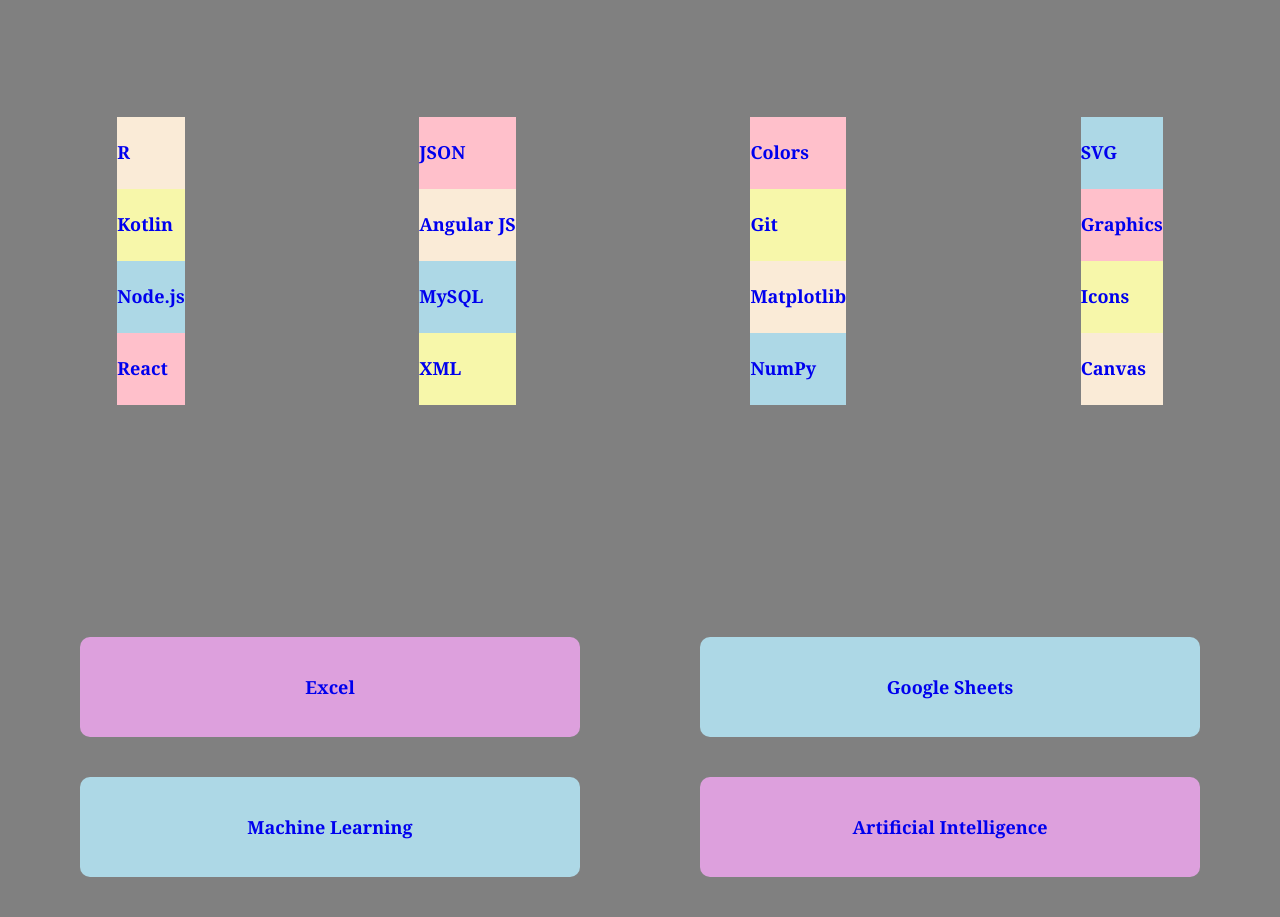
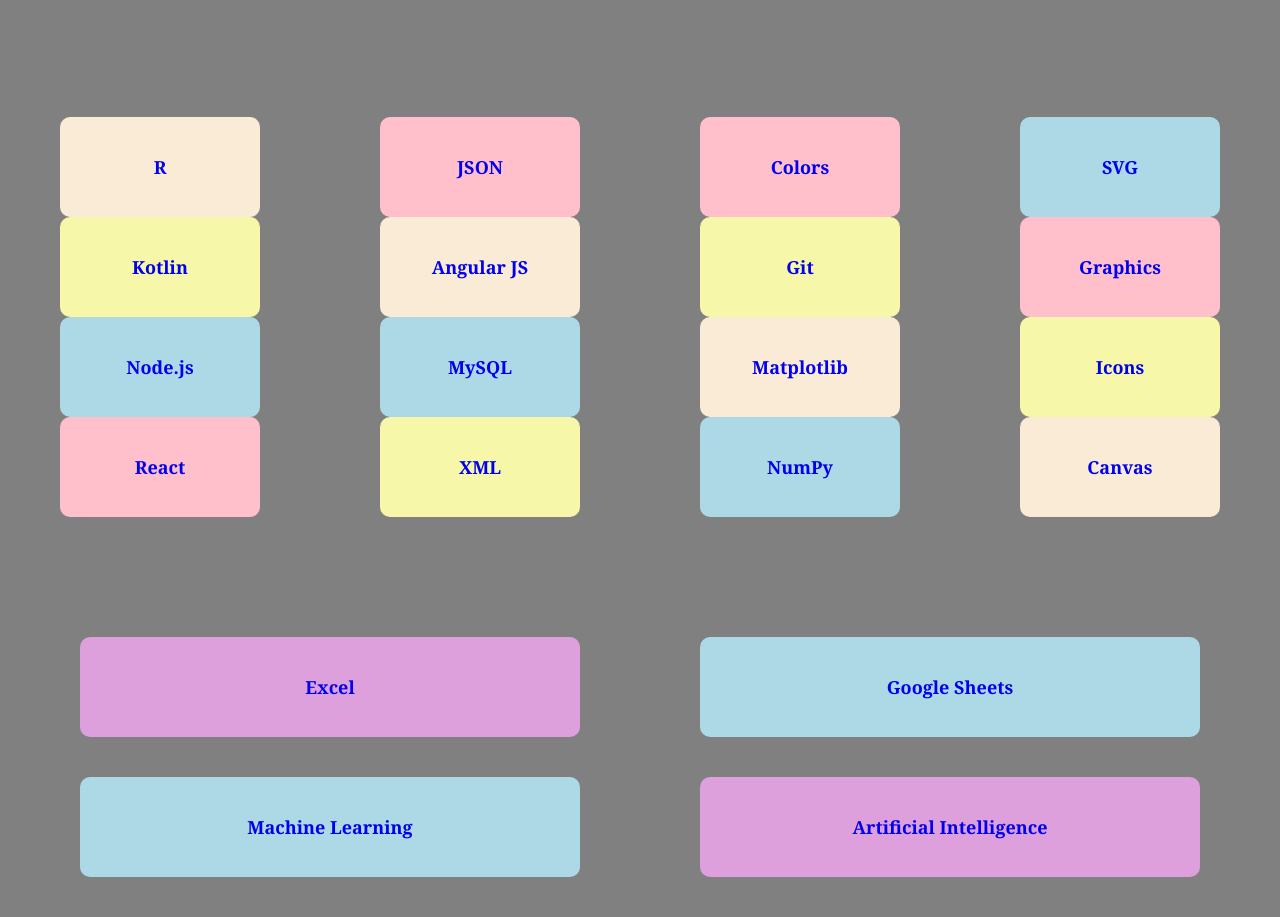
Before and after one commit to ruth-angela/w3sch-Repeat, a plain HTML site: page index.html in a window 1280 px wide. Shown: the part 1942-2859 px from the top of the page. Drawn offline with nearby package versions, Linux system fonts and the light colour scheme.

Commit message:
my w3sch repeat commit

```diff
--- a/style.css
+++ b/style.css
@@ -222,28 +222,48 @@ a{
     display: flex;
     justify-content: space-around;
     height: 500px;
-    line-height: 70px;
 }
 .r,.ajs,.mat,.canva{
     background-color: antiquewhite;
+    width: 200px;
+    height: 100px;
+    border-radius:10px ;
+    display: flex;
+    justify-content: center;
+    align-items: center;
 }
 .kotlin,.xml,.ikon,.git{
     background-color: rgb(247, 247, 170);
+    width: 200px;
+    height: 100px;
+    border-radius:10px ;
+    display: flex;
+    justify-content: center;
+    align-items: center;
 }
 .svg,.nump,.node,.mysq{
     background-color: lightblue;
+    width: 200px;
+    height: 100px;
+    border-radius:10px ;
+    display: flex;
+    justify-content: center;
+    align-items: center;
 }
 .react,.json,.color,.graph{
     background-color: pink;
+    width: 200px;
+    height: 100px;
+    border-radius:10px ;
+    display: flex;
+    justify-content: center;
+    align-items: center;
 }
-.list9,.list9a{
-    width: 70px;
-
-    border-radius: 10px;
+.list9{
 }
 .head12{
     background-color: gray;
-    height: 250px;
+    height: 350px;
 }
 .list12,.list12a{
     display: flex;
```
Also changed, not shown: index.html (+0 -4 lines).
